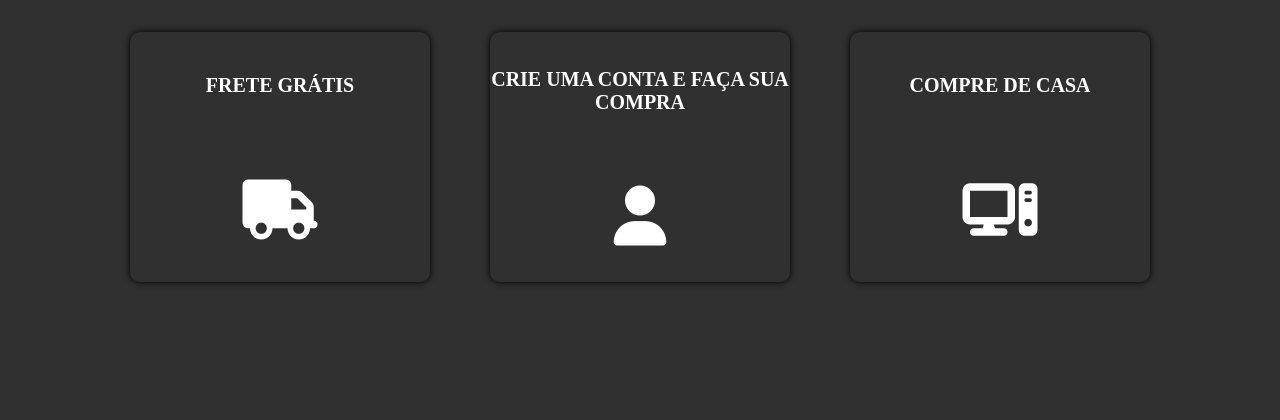
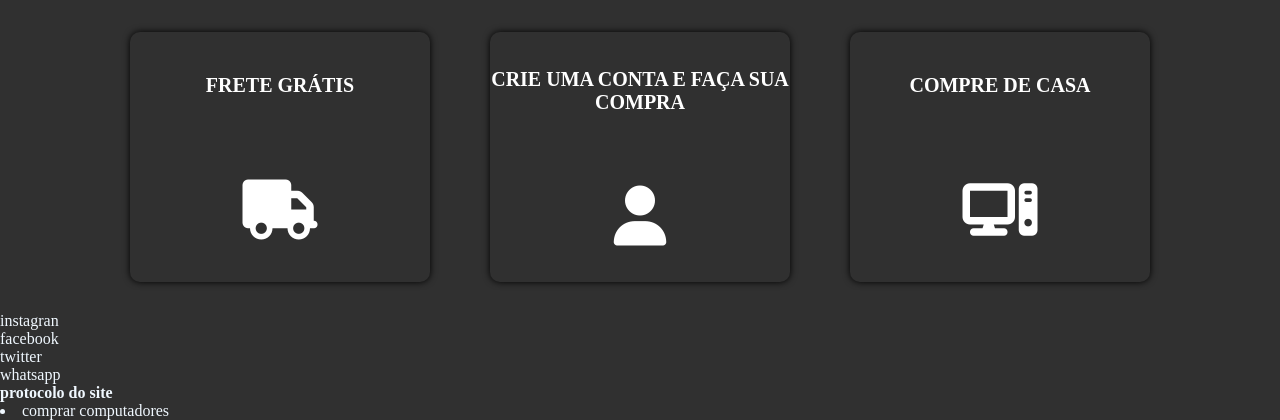
Before and after one commit to manawarah/TechWaresJP, a PHP site: page / in a window 1280 px wide. Shown: the part 1165-1585 px from the top of the page. Before the commit the page ends 1449 px from the top, so only its background shows below. Run offline with PHP 8.4, Linux system fonts and the light colour scheme; some web fonts are replaced.

Commit message:
Add files via upload

```diff
--- a/E-commerce/index.php
+++ b/E-commerce/index.php
@@ -159,6 +159,18 @@
         <i class="fa-computer fa-solid icon-info"></i>
     </div>
 </section>
+<section>
+    <footer style="color: aliceblue;">
+       <ol>
+        <li>instagran</li>
+        <li>facebook</li>
+        <li>twitter</li>
+        <li>whatsapp</li>
+       </ol>
+       <ol><h1>protocolo do site</h1></ol>
+       <li>comprar computadores</li>
+    </footer>
+</section>
 </body>
 <!--
             <div class="txt" >
```
